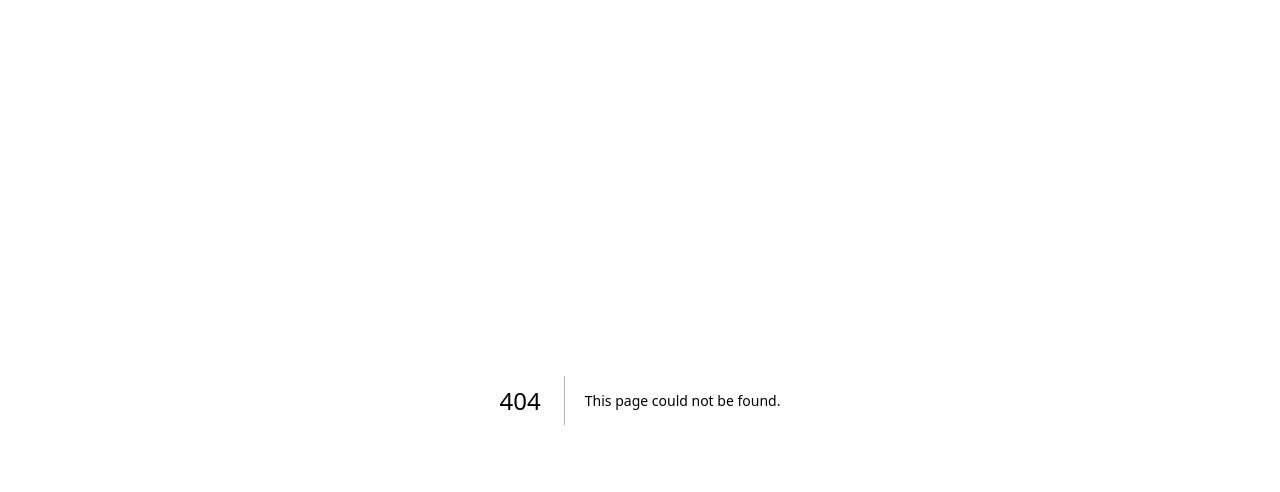
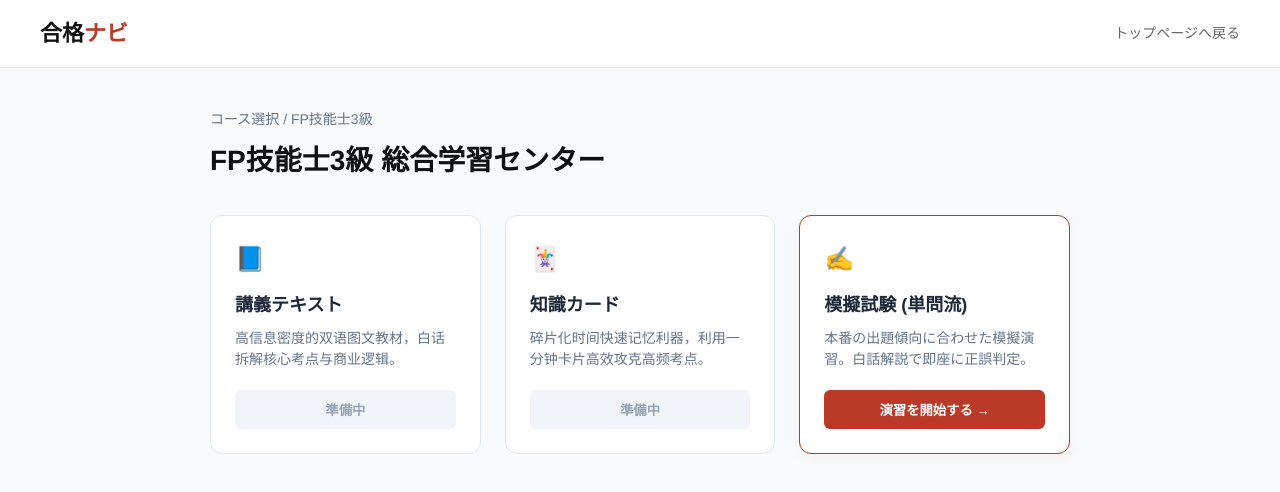
Before and after one commit to zrqZRQ77/japanese-web, a Next.js app in the folder goukaku-navi/: page /course in a window 1280 px wide. Before the commit this address had no page. Shown: the top 492 px of the page. Built offline with nearby package versions, Linux system fonts and the light colour scheme.

Commit message:
Add files via upload

```diff
--- /dev/null
+++ b/goukaku-navi/app/course/page.js
@@ -0,0 +1,81 @@
+"use client";
+
+import React from 'react';
+import Link from 'next/link';
+import { useSearchParams } from 'next/navigation';
+
+export default function CourseDashboard() {
+  const searchParams = useSearchParams();
+  const type = searchParams.get('type') || 'fp';
+  const level = searchParams.get('level') || '3';
+
+  const isBoki = type === 'boki';
+  const title = isBoki ? `日商簿記${level}級` : `FP技能士${level}級`;
+
+  return (
+    <div style={{ minHeight: '100vh', backgroundColor: '#f8fafc', fontFamily: '"Helvetica Neue", Arial, "Hiragino Kaku Gothic ProN", Meiryo, sans-serif' }}>
+
+      {/* 顶部导航 */}
+      <header style={{ background: '#ffffff', padding: '16px 40px', borderBottom: '1px solid #e5e7eb', display: 'flex', justifyContent: 'space-between', alignItems: 'center' }}>
+        <Link href="/" style={{ fontWeight: '900', fontSize: '22px', color: '#111111', textDecoration: 'none' }}>
+          合格<span style={{ color: '#b93a26' }}>ナビ</span>
+        </Link>
+        <Link href="/" style={{ color: '#666666', textDecoration: 'none', fontSize: '14px', fontWeight: '500' }}>トップページへ戻る</Link>
+      </header>
+
+      {/* 主体学习面板 */}
+      <main style={{ maxWidth: '900px', margin: '0 auto', padding: '40px 20px' }}>
+
+        {/* 面包屑与学科大标题 */}
+        <div style={{ marginBottom: '32px' }}>
+          <div style={{ fontSize: '14px', color: '#64748b', marginBottom: '8px' }}>コース選択 / {title}</div>
+          <h1 style={{ fontSize: '28px', fontWeight: '800', color: '#111111', margin: 0 }}>{title} 総合学習センター</h1>
+        </div>
+
+        {/* 功能矩阵 (提前布置未来新模块) */}
+        <div style={{ display: 'grid', gridTemplateColumns: 'repeat(auto-fit, minmax(260px, 1fr))', gap: '24px' }}>
+
+          {/* 1. 文字教材入口 */}
+          <div style={{ background: '#ffffff', padding: '24px', borderRadius: '12px', border: '1px solid #e2e8f0', display: 'flex', flexDirection: 'column', justifyContent: 'space-between' }}>
+            <div>
+              <div style={{ fontSize: '24px', marginBottom: '12px' }}>📘</div>
+              <h3 style={{ fontSize: '18px', fontWeight: '700', color: '#1e293b', margin: '0 0 8px 0' }}>講義テキスト</h3>
+              <p style={{ fontSize: '14px', color: '#64748b', lineHeight: '1.5', margin: '0 0 20px 0' }}>高信息密度的双语图文教材，白话拆解核心考点与商业逻辑。</p>
+            </div>
+            <button disabled style={{ width: '100%', padding: '10px', background: '#f1f5f9', color: '#94a3b8', border: 'none', borderRadius: '6px', fontWeight: '600', cursor: 'not-allowed' }}>
+              準備中
+            </button>
+          </div>
+
+          {/* 2. 知识卡片入口 */}
+          <div style={{ background: '#ffffff', padding: '24px', borderRadius: '12px', border: '1px solid #e2e8f0', display: 'flex', flexDirection: 'column', justifyContent: 'space-between' }}>
+            <div>
+              <div style={{ fontSize: '24px', marginBottom: '12px' }}>🃏</div>
+              <h3 style={{ fontSize: '18px', fontWeight: '700', color: '#1e293b', margin: '0 0 8px 0' }}>知識カード</h3>
+              <p style={{ fontSize: '14px', color: '#64748b', lineHeight: '1.5', margin: '0 0 20px 0' }}>碎片化时间快速记忆利器，利用一分钟卡片高效攻克高频考点。</p>
+            </div>
+            <button disabled style={{ width: '100%', padding: '10px', background: '#f1f5f9', color: '#94a3b8', border: 'none', borderRadius: '6px', fontWeight: '600', cursor: 'not-allowed' }}>
+              準備中
+            </button>
+          </div>
+
+          {/* 3. 模拟试题入口 */}
+          <div style={{ background: '#ffffff', padding: '24px', borderRadius: '12px', border: '1px solid #b93a26', boxShadow: '0 4px 12px rgba(185,58,38,0.05)', display: 'flex', flexDirection: 'column', justifyContent: 'space-between' }}>
+            <div>
+              <div style={{ fontSize: '24px', marginBottom: '12px' }}>✍️</div>
+              <h3 style={{ fontSize: '18px', fontWeight: '700', color: '#1e293b', margin: '0 0 8px 0' }}>模擬試験 (単問流)</h3>
+              <p style={{ fontSize: '14px', color: '#64748b', lineHeight: '1.5', margin: '0 0 20px 0' }}>本番の出題傾向に合わせた模擬演習。白話解説で即座に正誤判定。</p>
+            </div>
+            <Link href={`/exams?type=${type}&level=${level}`} style={{ textDecoration: 'none' }}>
+              <button style={{ width: '100%', padding: '10px', background: '#b93a26', color: '#ffffff', border: 'none', borderRadius: '6px', fontWeight: '600', cursor: 'pointer' }}>
+                演習を開始する →
+              </button>
+            </Link>
+          </div>
+
+        </div>
+
+      </main>
+    </div>
+  );
+}
```
